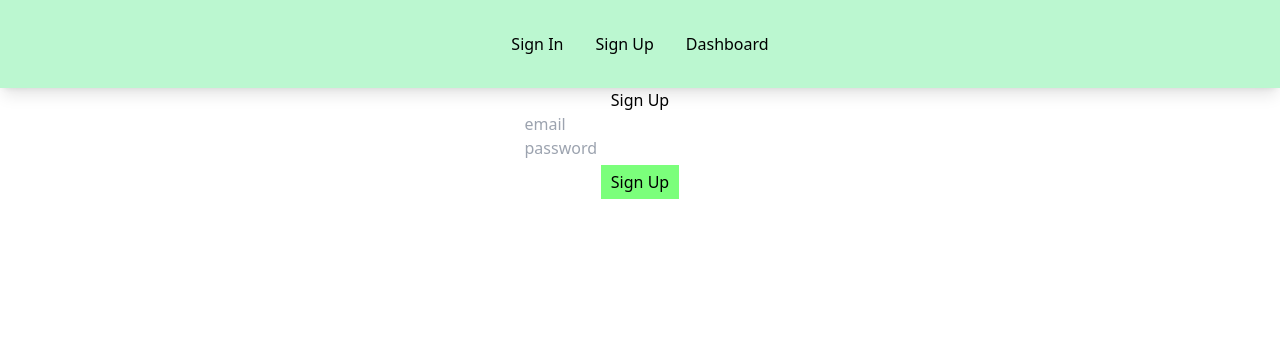
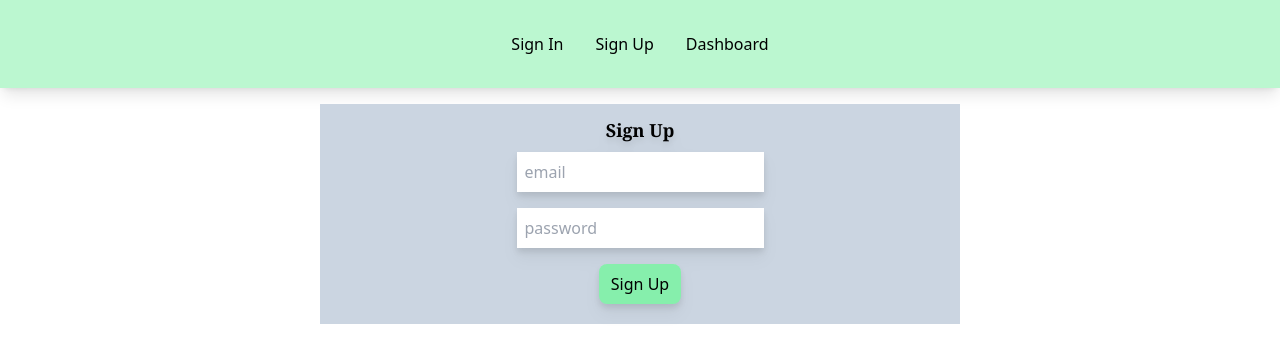
Before and after one commit to dreamJarvis/webinvent_assingment, a React (Create React App) app: page /signup in a window 1280 px wide. Shown: the top 362 px of the page. Built offline with nearby package versions, Linux system fonts and the light colour scheme.

Commit message:
dashboard compoent handled

```diff
--- a/src/App.css
+++ b/src/App.css
@@ -1,31 +1 @@
 /** @format */
-
-.Container {
-	display: flex;
-	flex-direction: column;
-	align-items: center;
-	text-align: center;
-	justify-items: center;
-}
-
-.login-form {
-	width: 60%;
-}
-
-.input-form {
-	display: flex;
-	align-items: center;
-	text-align: center;
-	flex-direction: column;
-}
-
-.input-containers {
-	display: flex;
-	flex-direction: column;
-}
-
-.btn-submit {
-	background-color: rgb(123, 255, 123);
-	padding: 5px 10px;
-	margin: 5px;
-}
--- a/src/App.tsx
+++ b/src/App.tsx
@@ -7,7 +7,7 @@ import { Outlet } from "react-router-dom";
 
 function App() {
 	return (
-		<div className='Container'>
+		<div className='flex flex-col items-center text-center justify-center'>
 			<Header />
 			<Outlet />
 		</div>
--- a/src/Errors/PageNotFound.tsx
+++ b/src/Errors/PageNotFound.tsx
@@ -4,7 +4,7 @@ import React from "react";
 import { useRouteError } from "react-router-dom";
 
 /*
-   TODO: create a error type for this error, and inherit the type below
+   TODO: create a route error type for this error, and inherit the type below
    {
       status: 401,
       statusText: "",
--- a/src/components/Form.tsx
+++ b/src/components/Form.tsx
@@ -3,25 +3,31 @@ import React from "react";
 
 const Form = ({ getUserInfo, setEmail, setPassword, authType }) => {
 	return (
-		<div className='login-form'>
-			<form className='input-form' onSubmit={getUserInfo}>
-				<div className='input-form-container'>
-					<div className='input-containers'>
-						<label className='input-name'>{authType}</label>
+		<div className='login-form w-1/2 bg-slate-300 m-4 p-3'>
+			<form
+				className='flex flex-col items-center text-center justify-center shadow-transparent drop-shadow-lg'
+				onSubmit={getUserInfo}>
+				<div className=''>
+					<div className='flex flex-col'>
+						<label className='input-name font-serif font-semibold text-lg text-slate-60'>
+							{authType}
+						</label>
 						<input
-							className='input-name'
+							className='m-2 p-2'
 							type='email'
 							placeholder='email'
 							onChange={(e) => setEmail(e.target.value)}
 						/>
 						<input
-							className='input-email'
+							className='m-2 p-2'
 							type='text'
 							placeholder='password'
 							onChange={(e) => setPassword(e.target.value)}
 						/>
 					</div>
-					<button type='submit' className='btn-submit'>
+					<button
+						type='submit'
+						className='px-3 py-2 m-2 bg-green-300 rounded-lg text-white-100'>
 						{authType}
 					</button>
 				</div>
--- a/src/components/FormAction.tsx
+++ b/src/components/FormAction.tsx
@@ -1,6 +1,6 @@
 /** @format */
 
-import React, { useState, useEffect } from "react";
+import { useState, useEffect } from "react";
 import { useDispatch } from "react-redux";
 import { Navigate, useLocation } from "react-router-dom";
 import { addUserAuthData } from "../services/userData";
--- a/src/components/Header.tsx
+++ b/src/components/Header.tsx
@@ -1,4 +1,5 @@
-import React from 'react';
+/** @format */
+
 import { Link } from "react-router-dom";
 
 const Header = () => {
--- /dev/null
+++ b/src/components/UserCard.tsx
@@ -0,0 +1,20 @@
+/** @format */
+
+import React from "react";
+
+const UserCard = ({ userData }) => {
+	const { avatar, email, first_name, last_name } = userData;
+	return (
+		<div className='flex flex-col items-center text-center justify-center shadow-transparent my-5 bg-pink-100 p-5  min-w-[30%] min-h-[40%] drop-shadow-lg rounded-md '>
+			<img className='backdrop-blur-sm' src={avatar} alt='user-avatar' />
+			<div className='my-2'>
+				<h5 className='font-sans font-medium'>
+					{first_name} {last_name}
+				</h5>
+				<p className='font-light'>{email}</p>
+			</div>
+		</div>
+	);
+};
+
+export default UserCard;
--- a/src/pages/Dashboard.tsx
+++ b/src/pages/Dashboard.tsx
@@ -1,16 +1,39 @@
 /** @format */
 
-import { RootState } from "../store";
-import React from "react";
-// import { useGetUserInfoMutation } from "../services/user";
-import { useSelector } from "react-redux";
+import { useGetUsersListQuery } from "../services/user";
+import AuthError from "../Errors/AuthError";
+import UserCard from "../components/UserCard";
+import { UserProfile } from "../services/types";
 
 const Dashboard = () => {
-	const { authDetails } = useSelector((state: RootState) => state.userData);
+	const { data, isLoading, isSuccess, refetch, status } =
+		useGetUsersListQuery(1);
 
-	console.log("authDetails : ", authDetails);
+	/*
+		TODO: creat an query error type & component to hadle query errors
+	*/
+	// temp sol^n
+	const queryError = {
+		data: {
+			error: "error",
+		},
+		status: status,
+	};
 
-	return <div>Dashboard</div>;
+	if (isLoading) return <div>Loading...</div>;
+	return isSuccess ? (
+		data?.data?.map((user: UserProfile) => (
+			<UserCard key={user?.id.toString()} userData={user} />
+		))
+	) : (
+		<AuthError error={queryError} reset={refetch} />
+	);
 };
 
 export default Dashboard;
+/*
+{
+    "email": "eve.holt@reqres.in",
+    "password": "pistol"
+}
+*/
--- a/src/pages/Login.tsx
+++ b/src/pages/Login.tsx
@@ -5,6 +5,7 @@ import FormAction from "../components/FormAction";
 
 const Login = () => {
 	const [userInfo, { data, status, ...restOfData }] = useGetUserInfoMutation();
+
 	return (
 		<FormAction
 			userInfo={userInfo}
--- a/src/services/user.ts
+++ b/src/services/user.ts
@@ -17,9 +17,6 @@ export const userApi = createApi({
 	baseQuery: fetchBaseQuery({ baseUrl: "https://reqres.in/api/" }),
 	tagTypes: ["user"],
 	endpoints: (builder) => ({
-		// getUserInfo: builder.query<User, string>({
-		// 	query: (id) => `pokemon/${id}`,
-		// }),
 		getUserInfo: builder.mutation<User, any>({
 			query: (userInfo: User) => ({
 				url: `login`,
@@ -36,9 +33,17 @@ export const userApi = createApi({
 			}),
 			invalidatesTags: ["user"],
 		}),
+		getUsersList: builder.query<any, any>({
+			query: (id: Number) => `users?page=${id}`,
+			providesTags: ["user"],
+		}),
 	}),
 });
 
 // Export hooks for usage in functional components, which are
 // auto-generated based on the defined endpoints
-export const { useGetUserInfoMutation, useGetUserSignUpInfoMutation } = userApi;
+export const {
+	useGetUserInfoMutation,
+	useGetUserSignUpInfoMutation,
+	useGetUsersListQuery,
+} = userApi;
```
Also changed, not shown: src/Errors/AuthError.tsx (+8 -1 lines), src/services/types.ts (+8 -0 lines), src/logo.svg (deleted). Lines whose indentation alone changed are shown as unchanged.
